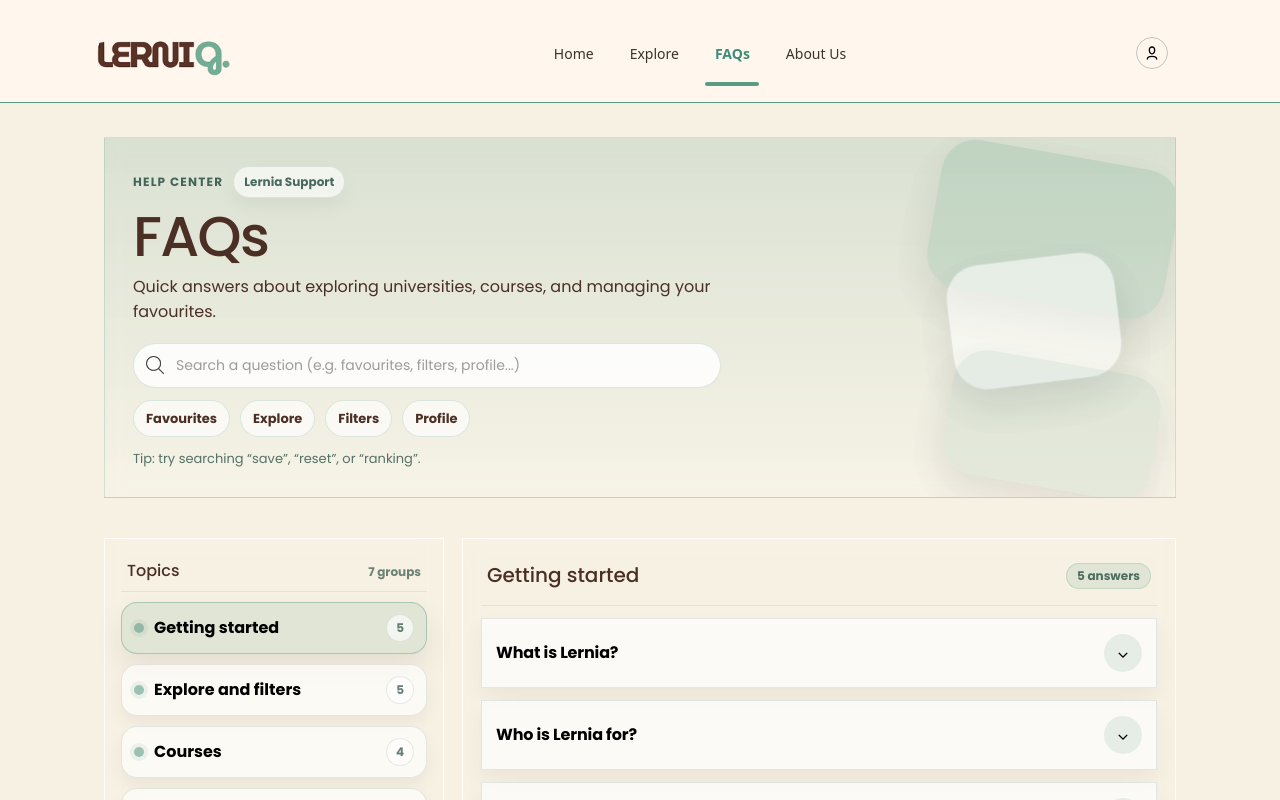
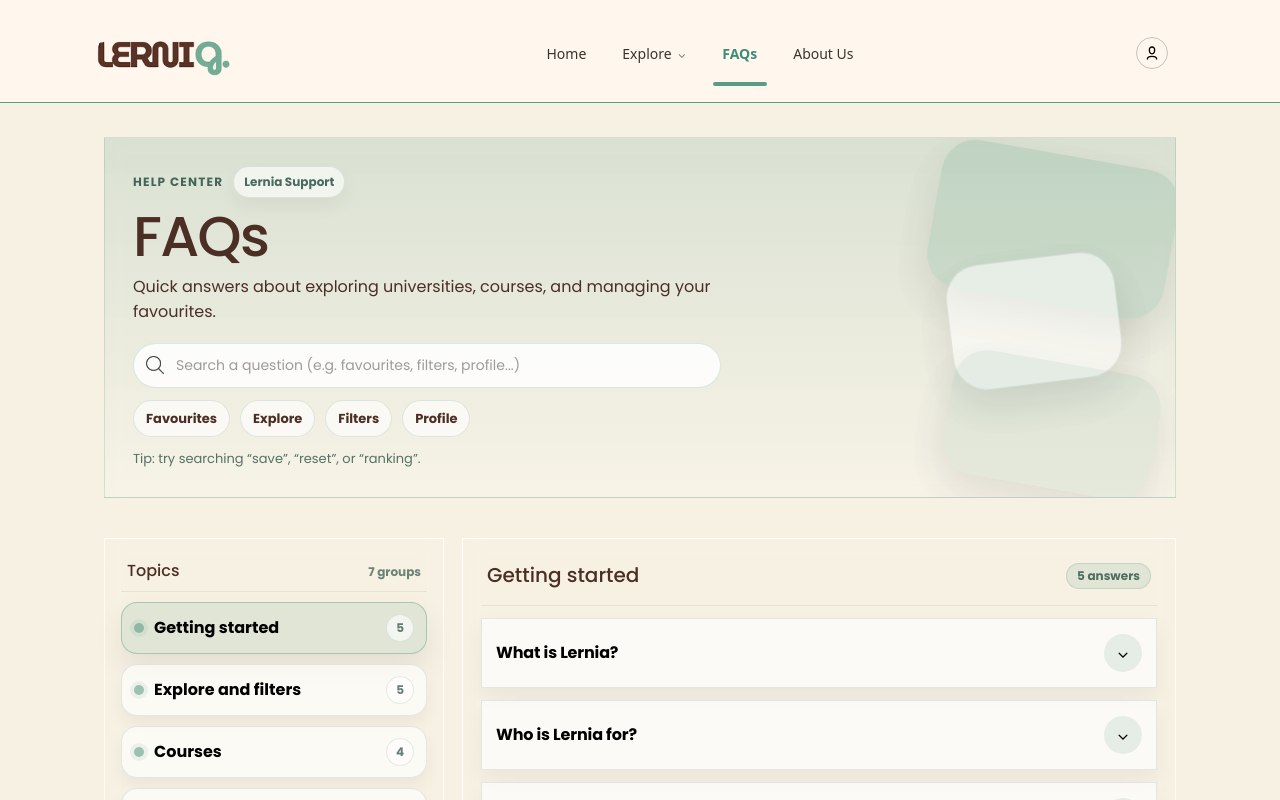
Before and after one commit to MESW-LES-2025/H, an Angular app in the folder frontend/: page /faqs in a window 1280 px wide. Shown: the top 800 px of the page. Built offline with nearby package versions, Linux system fonts and the light colour scheme; no server answers.

Commit message:
Implemented the Courses Route to the NavBar

```diff
--- a/frontend/src/app/shared/navbar/navbar.component.css
+++ b/frontend/src/app/shared/navbar/navbar.component.css
@@ -133,6 +133,87 @@
   color: white;
 }
 
+/* ================= DROPDOWN ================= */
+
+.nav-dropdown {
+  position: relative;
+  display: inline-flex;
+  align-items: center;
+}
+
+.dropdown-trigger {
+  background: none;
+  border: none;
+  cursor: pointer;
+  font-family: inherit;
+  display: inline-flex;
+  align-items: center;
+  gap: 6px;
+}
+
+.caret {
+  font-size: 11px;
+  margin-top: 2px;
+  opacity: 0.6;
+  transition: transform 0.15s ease;
+}
+
+/* menu */
+.dropdown-menu {
+  position: absolute;
+  top: calc(100% + 14px);
+  left: 50%;
+  transform: translateX(-50%);
+  min-width: 190px;
+
+  background: rgba(255, 255, 255, 0.92);
+  border: 1px solid rgba(90, 155, 134, 0.25);
+  border-radius: 14px;
+  box-shadow: 0 14px 32px rgba(0, 0, 0, 0.12);
+  backdrop-filter: blur(10px);
+
+  display: flex;
+  flex-direction: column;
+  padding: 6px;
+  opacity: 0;
+  pointer-events: none;
+  transition: opacity 0.15s ease, transform 0.15s ease;
+}
+
+/* items */
+.dropdown-item {
+  text-decoration: none;
+  color: #3b312d;
+  padding: 10px 12px;
+  border-radius: 10px;
+  font-size: 14px;
+  font-weight: 500;
+  transition: background 0.12s ease, color 0.12s ease;
+}
+
+.dropdown-item:hover {
+  background: rgba(90, 155, 134, 0.12);
+  color: #3c8c78;
+}
+
+.dropdown-item.active {
+  background: rgba(90, 155, 134, 0.18);
+  font-weight: 600;
+  color: #3c8c78;
+}
+
+/* hover behavior */
+.nav-dropdown:hover .dropdown-menu {
+  opacity: 1;
+  pointer-events: auto;
+  transform: translateX(-50%) translateY(2px);
+}
+
+.nav-dropdown:hover .caret {
+  transform: rotate(180deg);
+}
+
+
 /* ================= RESPONSIVO ================= */
 
 @media (max-width: 768px) {
--- a/frontend/src/app/shared/navbar/navbar.component.html
+++ b/frontend/src/app/shared/navbar/navbar.component.html
@@ -15,9 +15,31 @@
       Home
     </a>
 
-    <a class="nav-link" routerLink="/explore" routerLinkActive="active">
+  <div class="nav-dropdown" routerLinkActive="active">
+    <button class="nav-link dropdown-trigger" type="button">
       Explore
-    </a>
+      <span class="caret">⌄</span>
+    </button>
+
+    <div class="dropdown-menu">
+      <a
+        class="dropdown-item"
+        routerLink="/explore"
+        routerLinkActive="active"
+      >
+        Explore Universities
+      </a>
+
+      <a
+        class="dropdown-item"
+        routerLink="/courses"
+        routerLinkActive="active"
+      >
+        Explore Courses
+      </a>
+    </div>
+  </div>
+
 
     <a class="nav-link" routerLink="/faqs" routerLinkActive="active">
       FAQs
```
